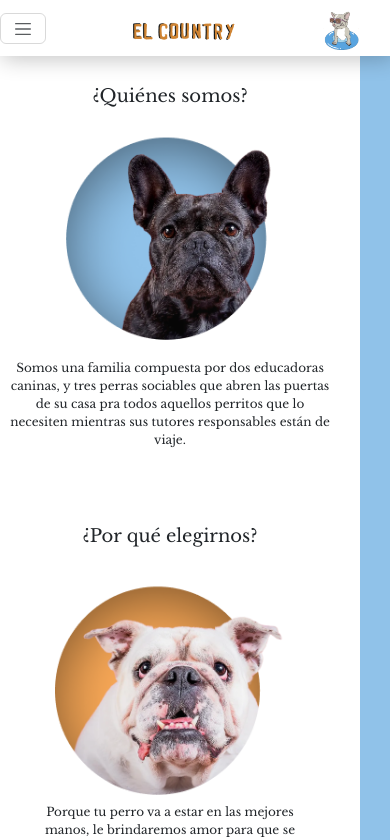
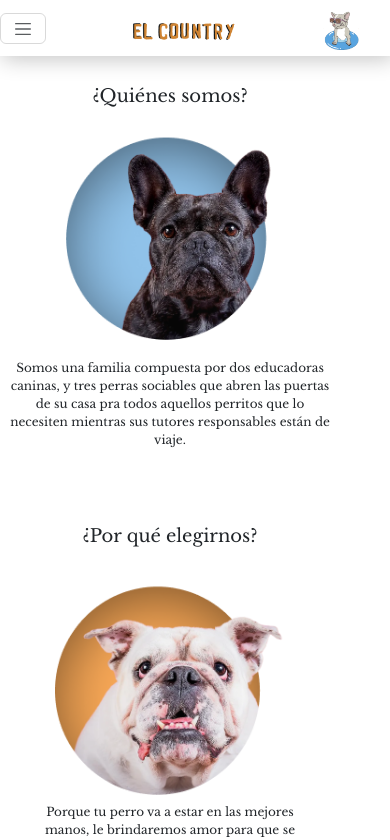
Before and after one commit to JaRafCaPer/guarderia_el_country, a React (Create React App) app: page /nosotras in a window 390 px wide. Shown: the top 840 px of the page. Built offline with nearby package versions, Linux system fonts and the light colour scheme.

Commit message:
Ajustando vista mobile sobre nosotras

```diff
--- a/src/components/SobreNosotras/SobreNosotras.css
+++ b/src/components/SobreNosotras/SobreNosotras.css
@@ -727,11 +727,11 @@
 @media (max-width: 480px){
     .bg {
         background-color: white;
-        width: 360px;
+        width: 100vw;
         height: 100%;
     }
     .containerNosotras {
-        width: 360px;
+        width: 100vw;
         height: 100%;
         align-content: start;
         justify-items: start;
```
